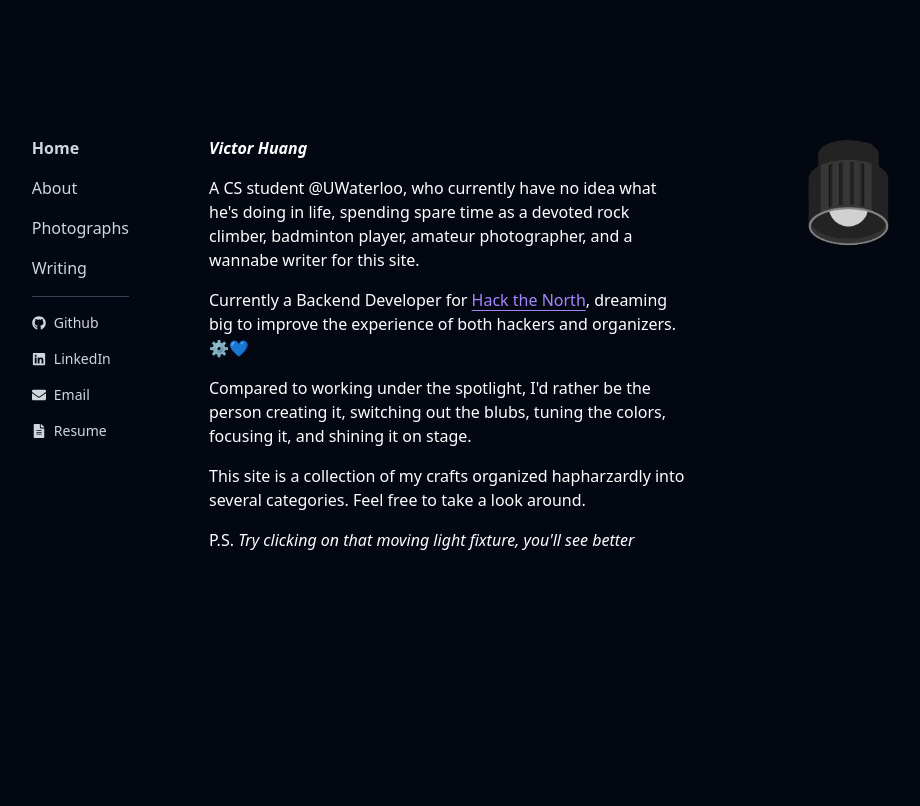
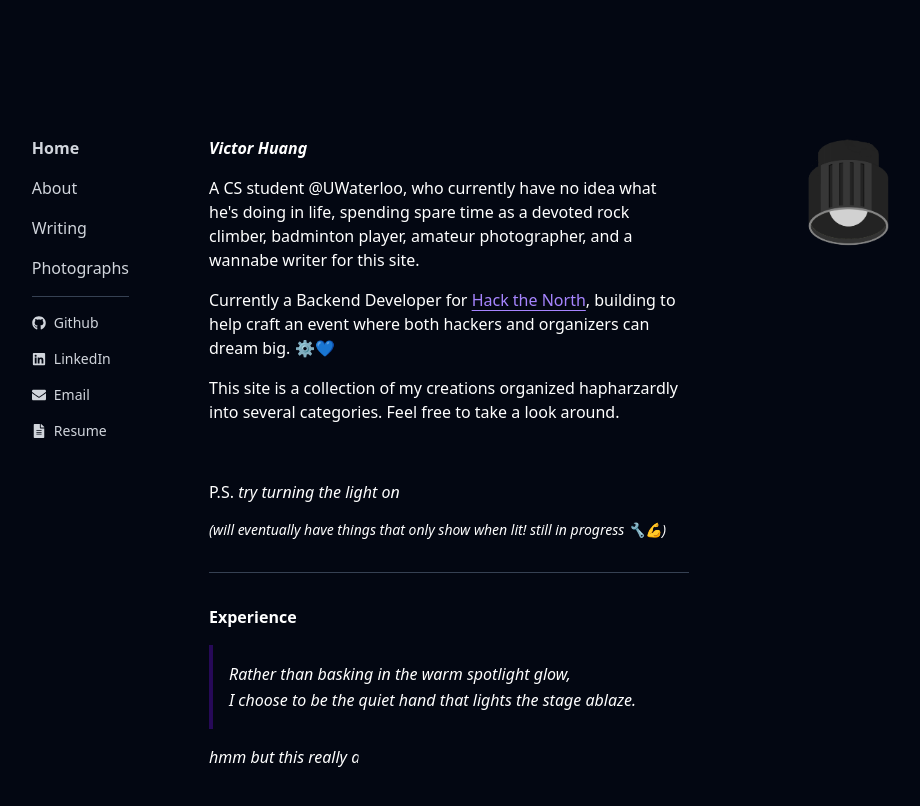
Before and after one commit to vichua2006/personal-site, a React (Vite) app: page / in a window 1280 px wide. Shown: the top 806 px of the page, without its empty margins (191-1111 px from the left). Built offline with nearby package versions, Linux system fonts and the light colour scheme.

Commit message:
feat: worked on main desc and light

```diff
--- a/src/components/Sidebar.tsx
+++ b/src/components/Sidebar.tsx
@@ -4,8 +4,8 @@ import { FaGithub, FaLinkedin, FaEnvelope, FaFileAlt } from "react-icons/fa";
 const links = {
   Home: "/",
   About: "/about",
+  Writing: "/writing",
   Photographs: "/photos",
-  Writing: "/writing",
 };
 
 const externals = {
--- a/src/components/Spotlight.tsx
+++ b/src/components/Spotlight.tsx
@@ -1,4 +1,4 @@
-import React, { useEffect, useRef, useState } from "react";
+import { useEffect, useRef, useState } from "react";
 import lightOn from "../../public/spotlight-light-on.png";
 import lightOff from "../../public/spotlight-light-off.png";
 
@@ -36,7 +36,7 @@ const Spotlight = () => {
         (20 / 100) * Math.min(1, Math.max(0, (dist - 1e3) / (radius * radius)));
 
       // prevent glitchly movements from being too close to point of rotation
-      if (dist < radius * radius) return;
+      if (dist < (radius * radius / 16)) return;
 
       // Calculate the angle between the cursor and the spotlight center
       const angle = Math.atan2(deltaY, deltaX) * (180 / Math.PI); // Convert radians to degrees
--- a/src/pages/Home.tsx
+++ b/src/pages/Home.tsx
@@ -1,31 +1,74 @@
+import { useState, useEffect } from "react";
 import Header from "../components/Header";
 
 const Home = () => {
-  return ( //TODO: move this to app to standardize all pages
+  const [spotlightPosition, setSpotlightPosition] = useState({ x: 0, y: 0 });
+
+  const handleMouseMove = (e: MouseEvent) => {
+    // setSpotlightPosition({ x: e.clientX, y: e.clientY });
+  };
+
+  useEffect(() => {
+    // Attach mousemove listener to track spotlight position
+    window.addEventListener("mousemove", handleMouseMove);
+
+    return () => {
+      window.removeEventListener("mousemove", handleMouseMove);
+    };
+  }, []);
+
+  return (
+    //TODO: move this to app to standardize all pages
     <div className="mt-30 p-4 min-h-screen text-white">
       <Header />
       <p className="my-4">
-        A CS student @UWaterloo, who currently have no idea what he's doing in life,
-        spending spare time as a devoted rock climber, badminton player, amateur photographer, and a wannabe writer for this site.
+        A CS student @UWaterloo, who currently have no idea what he's doing in
+        life, spending spare time as a devoted rock climber, badminton player,
+        amateur photographer, and a wannabe writer for this site.
       </p>
       <p className="my-4">
-        Currently a Backend Developer for <a href="https://hackthenorth.com/" className="text-violet-400 underline underline-offset-4">Hack the North</a>,
-        dreaming big to improve the experience of both hackers and organizers. ⚙️💙
-      </p>
-      <p className="my-4">
-        Compared to working under the spotlight,
-        I'd rather be the person creating it,
-        switching out the blubs, tuning the colors,
-        focusing it, and shining it on stage.
+        Currently a Backend Developer for{" "}
+        <a
+          href="https://hackthenorth.com/"
+          className="text-violet-400 underline underline-offset-4"
+        >
+          Hack the North
+        </a>
+        , building to help craft an event where both hackers and organizers can dream big.
+        ⚙️💙
       </p>
 
       <p className="my-4">
-        This site is a collection of my crafts organized hapharzardly into several categories. Feel free to take a look around.
+        This site is a collection of my creations organized hapharzardly into
+        several categories. Feel free to take a look around.
       </p>
 
+      <br></br>
+
       <p className="hidden md:block my-4">
-        P.S. <i>Try clicking on that moving light fixture, you'll see better</i>
+        P.S. <i>try turning the light on</i>
       </p>
+      <p className="text-sm italic">(will eventually have things that only show when lit! still in progress 🔧💪)</p>
+
+      <hr className="border-gray-700 my-8" />
+
+      <header>
+        <div className="font-bold">Experience</div>
+      </header>
+
+      <blockquote className="p-4 my-4 border-s-4 border-violet-800/40 dark:bg-violet-950/20">
+        <p className="italic leading-relaxed text-white">
+          Rather than basking in the warm spotlight glow,
+        </p>
+        <p className="italic leading-relaxed text-white">
+          I choose to be the quiet hand that lights the stage ablaze.
+        </p>
+      </blockquote>
+      <div style={{
+        clipPath: `circle(150px at ${spotlightPosition.x}px ${spotlightPosition.y}px)`,
+      }}>
+        <p className="italic">hmm but this really ain't that bad ;)</p>
+      </div>
     </div>
   );
 };
```
